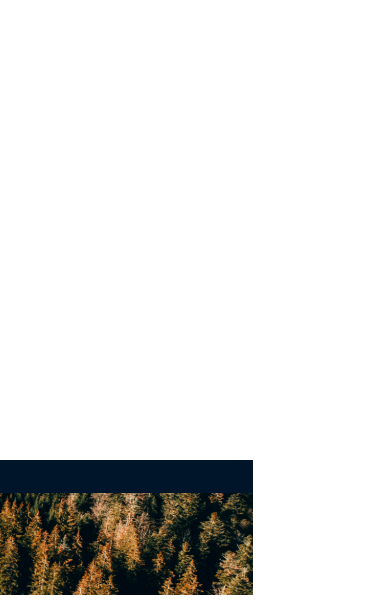
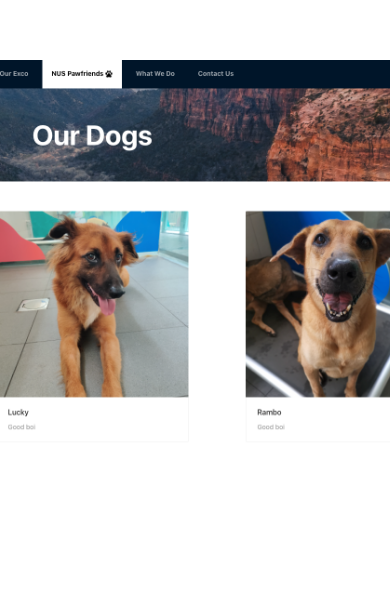
Before and after one commit to soaza/portfolio-v2, a React (Create React App) app: page / in a window 390 px wide. Shown: the part 3346-3950 px from the top of the page. Built offline with nearby package versions, Linux system fonts and the light colour scheme.

Commit message:
Mobile responsiveness

```diff
--- a/src/App.tsx
+++ b/src/App.tsx
@@ -10,6 +10,7 @@
 import WorkExperience from "./components/WorkExperience/workexp";
 import Contact from "./components/Contact/contact";
 import WorkExperienceMobile from "./components/WorkExperience/workexpmobile";
+import FadeIn from "react-fade-in";
 
 const { Title, Link } = Typography;
 const { useState } = React;
@@ -17,6 +18,7 @@
 const App: FC = () => {
   const bp = Grid.useBreakpoint();
   const isWeb = bp.lg;
+  console.log(isWeb);
   const [showTypewriter, setShowTypewriter] = useState(true);
   const [textColor, setTextColor] = useState("black");
   return (
@@ -50,7 +52,13 @@
           <TechStack />
           <Divider />
 
-          <Project />
+          {isWeb && (
+            <FadeIn>
+              <Project />
+            </FadeIn>
+          )}
+
+          {!isWeb && <Project />}
           <Divider />
 
           {isWeb ? <WorkExperience /> : <WorkExperienceMobile />}
--- a/src/components/MyProjects/projects.tsx
+++ b/src/components/MyProjects/projects.tsx
@@ -240,7 +240,6 @@
         My Projects
       </Title>
 
-      <Fade bottom>
       <Tabs style={{ marginLeft: "20px" }} centered size="large" animated>
         {projects.map((project, i) => {
           return (
@@ -262,11 +261,7 @@
                         </Title>
 
                         <Image.PreviewGroup>
-                            <Carousel
-                              dotPosition="bottom"
-                              effect="fade"
-                              autoplay
-                            >
+                          <Carousel dotPosition="bottom" effect="fade" autoplay>
                             {project.images?.map((image: any) => {
                               return (
                                 <>
@@ -303,9 +298,7 @@
                                 shape="round"
                                 style={{ marginRight: "10px" }}
                                 type="primary"
-                                  onClick={() =>
-                                    window.open(link.link, "_blank")
-                                  }
+                                onClick={() => window.open(link.link, "_blank")}
                               >
                                 {link.title}
                               </Button>
@@ -321,7 +314,6 @@
           );
         })}
       </Tabs>
-      </Fade>
     </>
   );
 };
```
Lines whose indentation alone changed are shown as unchanged.
